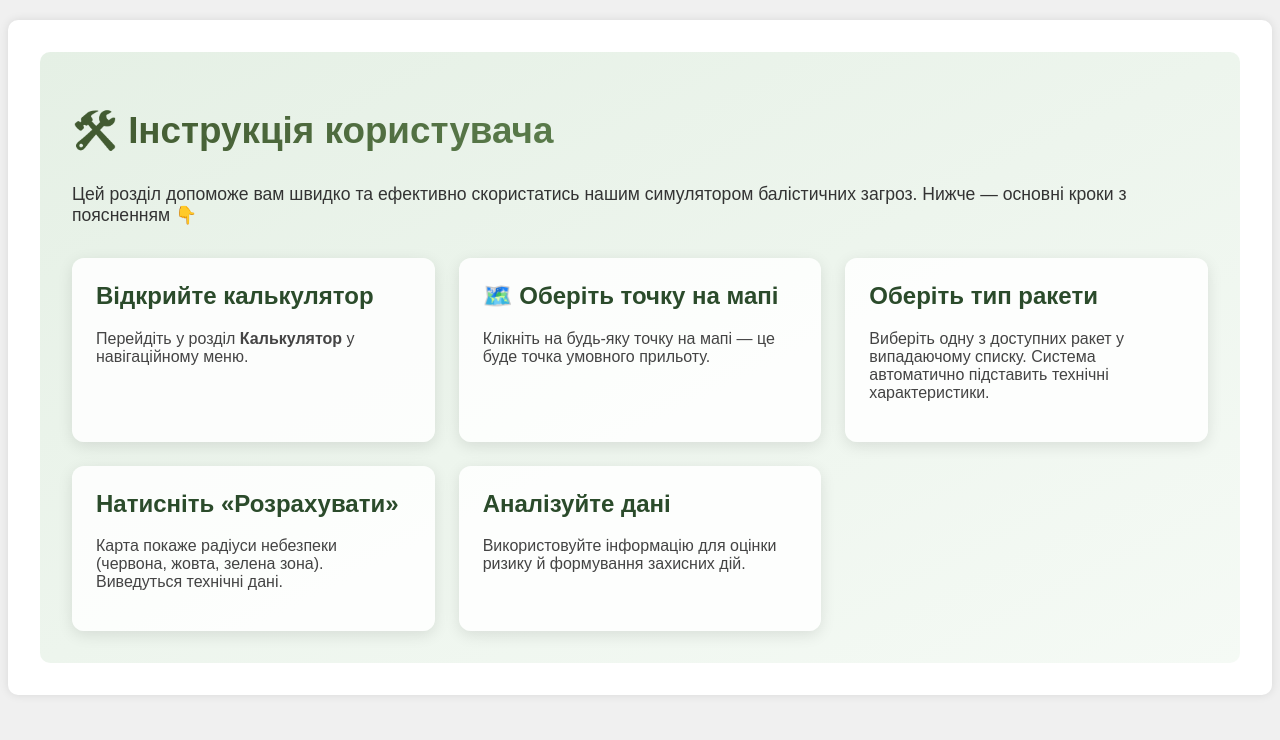
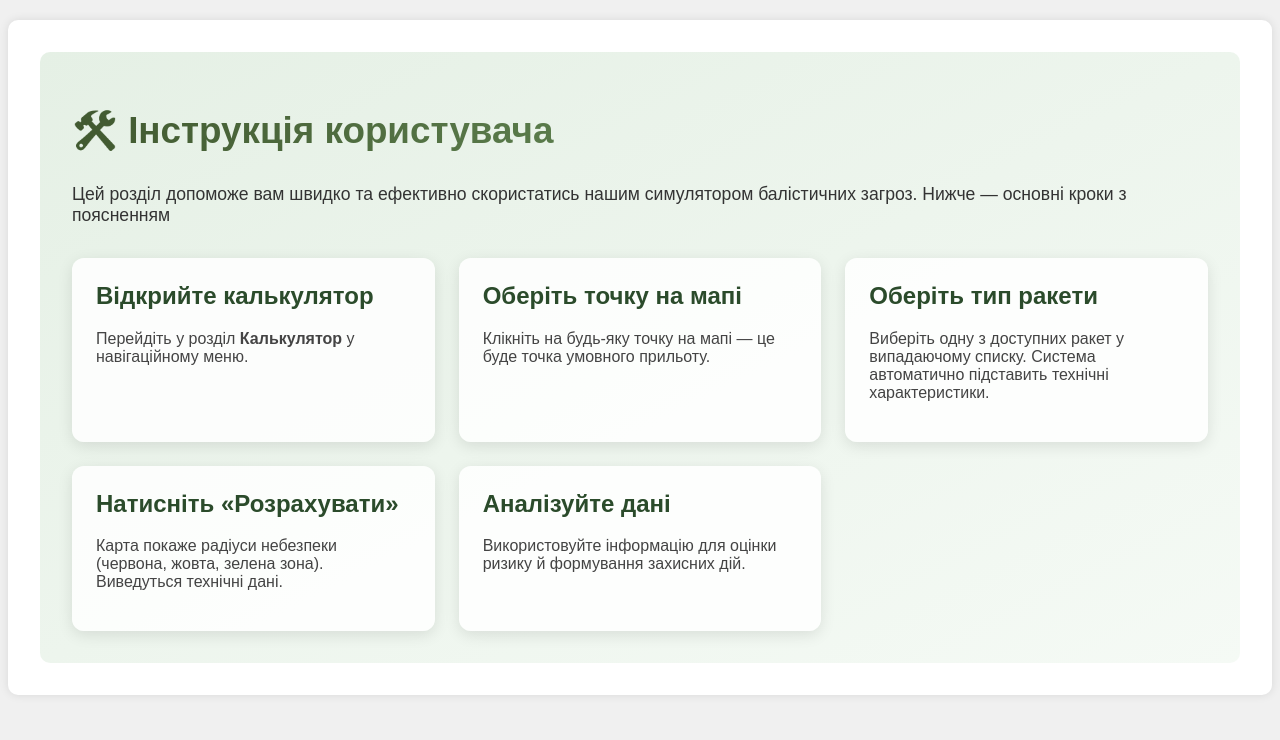
Before and after one commit to yuriibobas/CivilBallistics, a Flask app: page /instruction in a window 1280 px wide. Shown: the part 60-800 px from the top of the page. Run offline with Flask 3, Linux system fonts and the light colour scheme.

Commit message:
Removed stickers

```diff
--- a/templates/instruction.html
+++ b/templates/instruction.html
@@ -4,7 +4,7 @@
 <div class="instruction-page">
     <h1 class="gradient-title">🛠️ Інструкція користувача</h1>
 
-    <p class="intro-text">Цей розділ допоможе вам швидко та ефективно скористатись нашим симулятором балістичних загроз. Нижче — основні кроки з поясненням 👇</p>
+    <p class="intro-text">Цей розділ допоможе вам швидко та ефективно скористатись нашим симулятором балістичних загроз. Нижче — основні кроки з поясненням</p>
 
     <div class="steps">
         <div class="step-card">
@@ -13,7 +13,7 @@
         </div>
 
         <div class="step-card">
-            <h2>🗺️ Оберіть точку на мапі</h2>
+            <h2>Оберіть точку на мапі</h2>
             <p>Клікніть на будь-яку точку на мапі — це буде точка умовного прильоту.</p>
         </div>
 
```
